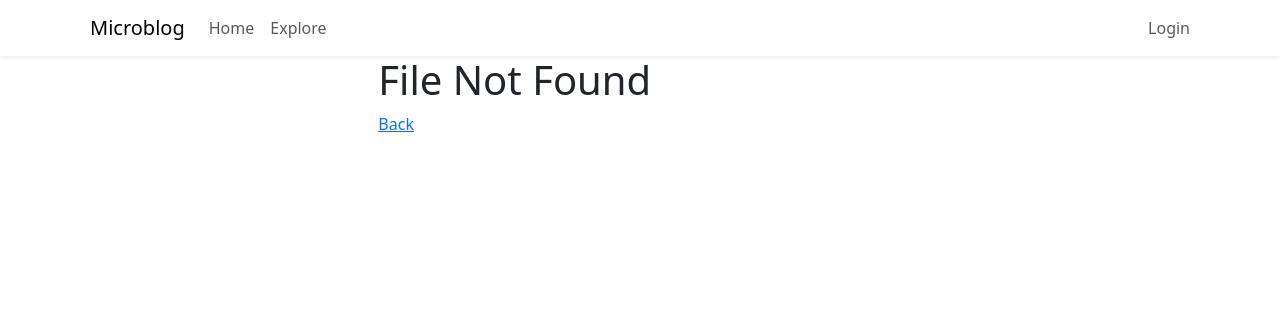
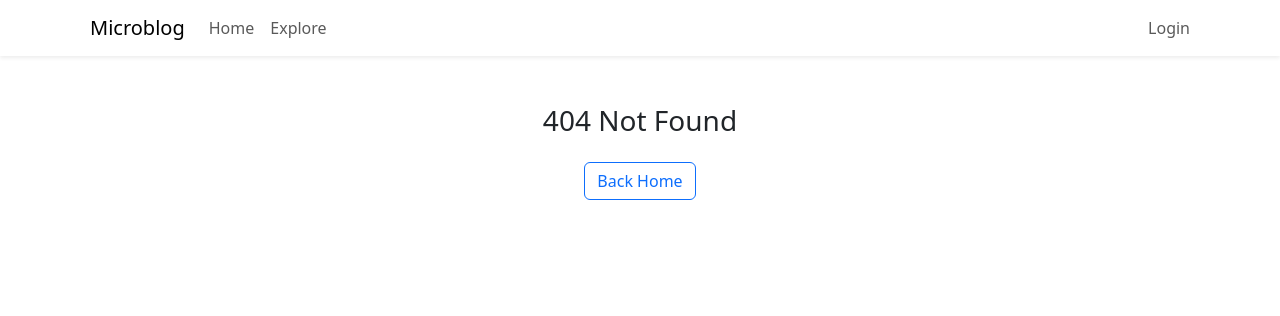
Before and after one commit to mancuoj-collective/flask-microblog, a Flask app: template app/templates/404.html in a window 1280 px wide. Shown: the top 316 px of the page. Run offline with Flask 3, Linux system fonts and the light colour scheme; the template is opened without the code that fills it, so the values that code supplies are empty; some libraries are stand-ins or nearby versions.

Commit message:
feat: error page

```diff
--- a/app/errors.py
+++ b/app/errors.py
@@ -5,10 +5,10 @@ from app import app, db
 
 @app.errorhandler(404)
 def not_found_error(error):
-    return render_template("errors/404.html"), 404
+    return render_template("404.html"), 404
 
 
 @app.errorhandler(500)
 def internal_error(error):
     db.session.rollback()
-    return render_template("errors/500.html"), 500
+    return render_template("500.html"), 500
--- a/app/templates/404.html
+++ b/app/templates/404.html
@@ -1,6 +1,10 @@
 {% extends "base.html" %}
 
 {% block content %}
-<h1>File Not Found</h1>
-<p><a href="{{ url_for('index') }}">Back</a></p>
+<div class="d-flex flex-column my-5 gap-3 align-items-center">
+  <h3>404 Not Found</h3>
+  <a href="{{ url_for('index') }}" class="btn btn-outline-primary" tabindex="-1" role="button">
+    Back Home
+  </a>
+</div>
 {% endblock %}
--- a/app/templates/user.html
+++ b/app/templates/user.html
@@ -8,8 +8,8 @@
     <img src="{{ user.avatar(128) }}" class="rounded-circle" />
     <div>
       {% if user == current_user %}
-      <a href="{{ url_for('edit_profile') }}" class="btn btn-outline-primary" tabindex="-1" role="button"
-        aria-disabled="true">Edit your profile
+      <a href="{{ url_for('edit_profile') }}" class="btn btn-outline-primary" tabindex="-1" role="button">
+        Edit your profile
       </a>
       {% elif not current_user.is_following(user) %}
       <form action="{{ url_for('follow', username=user.username) }}" method="post">
```
Also changed, not shown: app/templates/500.html (+6 -2 lines).
